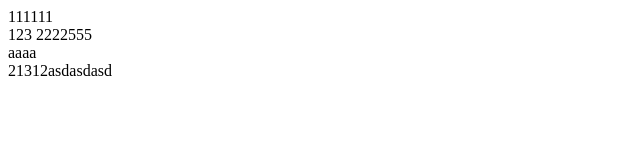
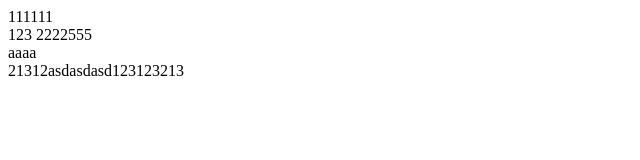
Before and after one commit to ValeriyTernavskiy/front-end-pro-2023, a plain HTML site: page index.html in a window 1280 px wide. Shown: the full height of the page, 0-640 px from the left. Drawn offline with Linux system fonts and the light colour scheme.

Commit message:
reabase complited

```diff
--- a/index.html
+++ b/index.html
@@ -14,6 +14,6 @@
             aaaa
         </article>
     </main>
-    <footer>21312asdasdasd</footer>
+    <footer>21312asdasdasd123123213</footer>
 </body>
 </html>
```
